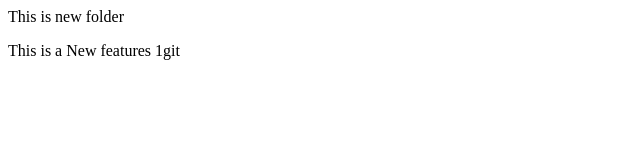
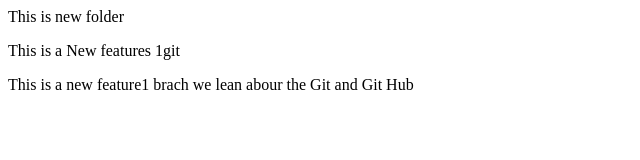
Before and after one commit to hisham331/justpricitice, a plain HTML site: page index.html in a window 1280 px wide. Shown: the whole page, without its empty margins (0-640 px from the left). Drawn offline with Linux system fonts and the light colour scheme.

Commit message:
this is 2nd change

```diff
--- a/index.html
+++ b/index.html
@@ -1,2 +1,3 @@
 <p>This is new folder </p>
 <p> This is a New features 1git</p>
+<p> This is a new feature1 brach we lean abour the Git and Git Hub </p>
```
